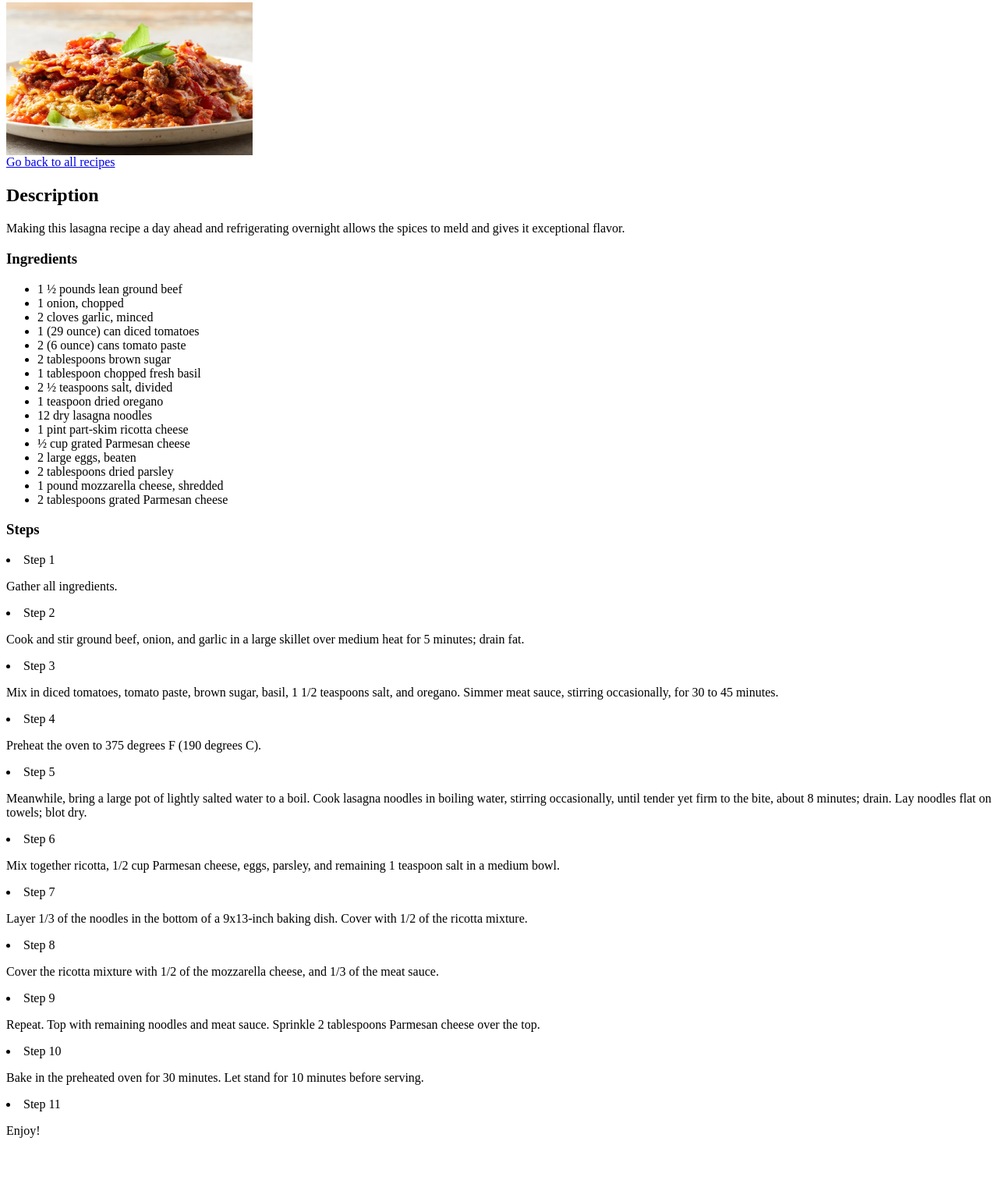
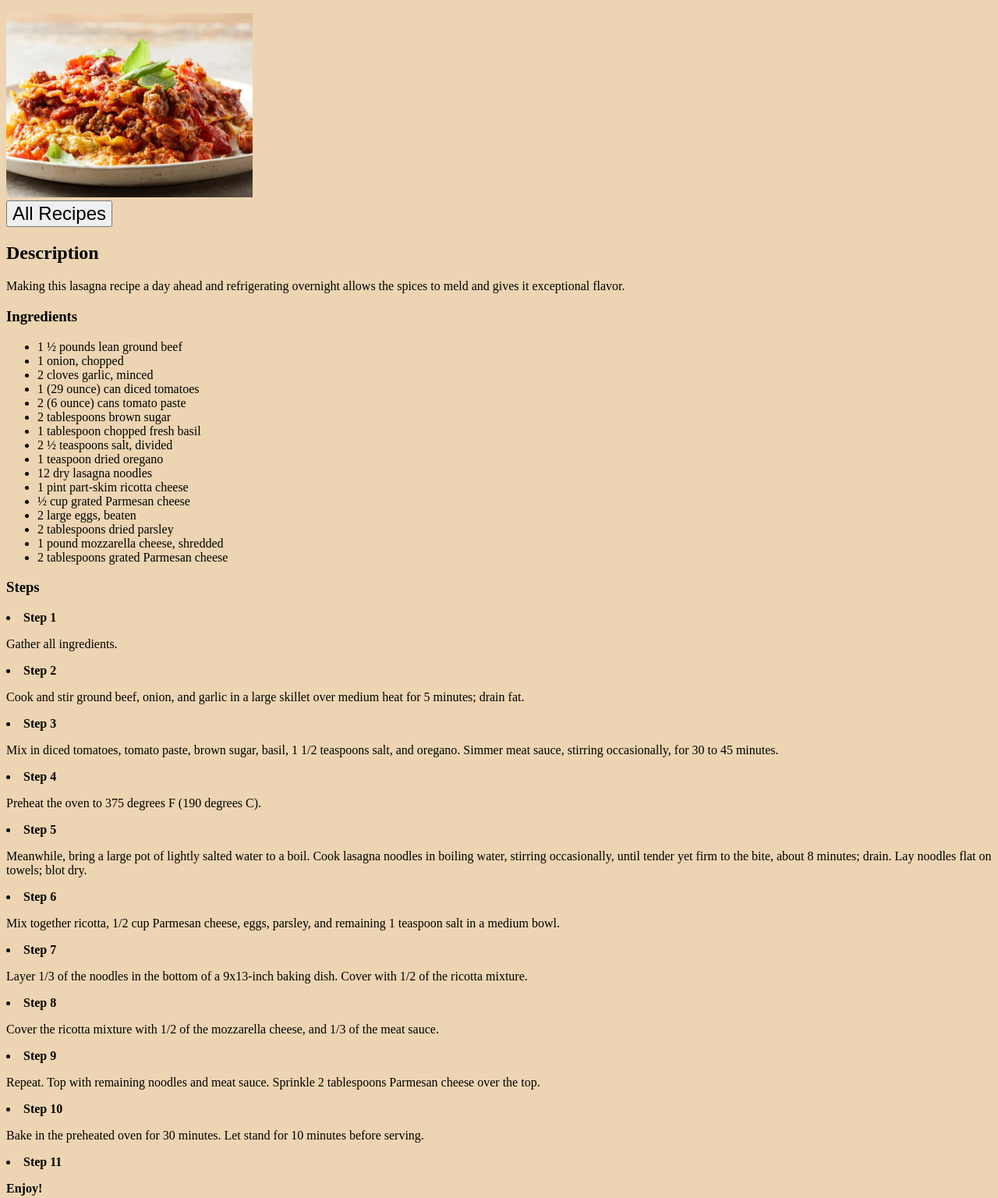
Before and after one commit to zmijewskik/odin-recipes, a plain HTML site: page recipes/lasagna.html in a window 1280 px wide. Shown: the part 63-1599 px from the top of the page at 78% size. Before the commit the page ends 1538 px from the top, so only its background shows below. Drawn offline with Linux system fonts and the light colour scheme.

Commit message:
Add: styles.css with basic styling

```diff
--- a/recipes/lasagna.html
+++ b/recipes/lasagna.html
@@ -1,8 +1,19 @@
+<!DOCTYPE html>
+<html lang="en">
+<head>
+    <meta charset="UTF-8">
+    <meta name="viewport" content="width=device-width, initial-scale=1.0">
+    <link rel="stylesheet" href="../styles.css">
+    <title>American Lasagna</title>
+</head>
+<body>
     <h1>American Lasagna</h1>
     <img src="../img/american-lasagna.png" alt="Lasagna on a plate" width="25%" height="25%">
-<div>
-    <a href="/index.html">Go back to all recipes</a>
-</div>
+
+    <form action="/index.html">
+        <input type="submit" value="All Recipes"  class="form-button"/>
+    </form>
+
     <h2>Description</h2>
     <p>Making this lasagna recipe a day ahead and refrigerating overnight allows the spices to meld and gives it exceptional flavor.</p>
     <h3>Ingredients</h3>
@@ -25,7 +36,7 @@
         <li>2 tablespoons grated Parmesan cheese</li>
     </ul>
     <h3>Steps</h3>
-<or>
+    <or class="steps">
         <li>Step 1</li>
             <p>Gather all ingredients.</p>
         <li>Step 2</li>
@@ -47,5 +58,7 @@
         <li>Step 10</li>
             <p>Bake in the preheated oven for 30 minutes. Let stand for 10 minutes before serving.</p>
         <li>Step 11</li>
-        <p>Enjoy!</p>
+            <p><b>Enjoy!</b></p>
     </or>
+</body>
+</html>
--- /dev/null
+++ b/styles.css
@@ -0,0 +1,26 @@
+/* color palette https://coolors.co/edd4b2-d0a98f-4d243d-cac2b5-ecdcc9 */
+
+body {
+    background-color: #edd4b2;
+    font-family: 'Times New Roman', serif;
+
+}
+
+.center {
+    text-align: center;
+}
+
+.form-button {
+    font-size: 24px;
+}
+
+.recipes-list {
+    margin: 0;
+    padding: 0;
+    list-style: none;
+    font-size: 24px;
+}
+
+.steps li{
+    font-weight: bold;
+}
```
Also changed, not shown: index.html (+4 -3 lines). Lines whose indentation alone changed are shown as unchanged.
